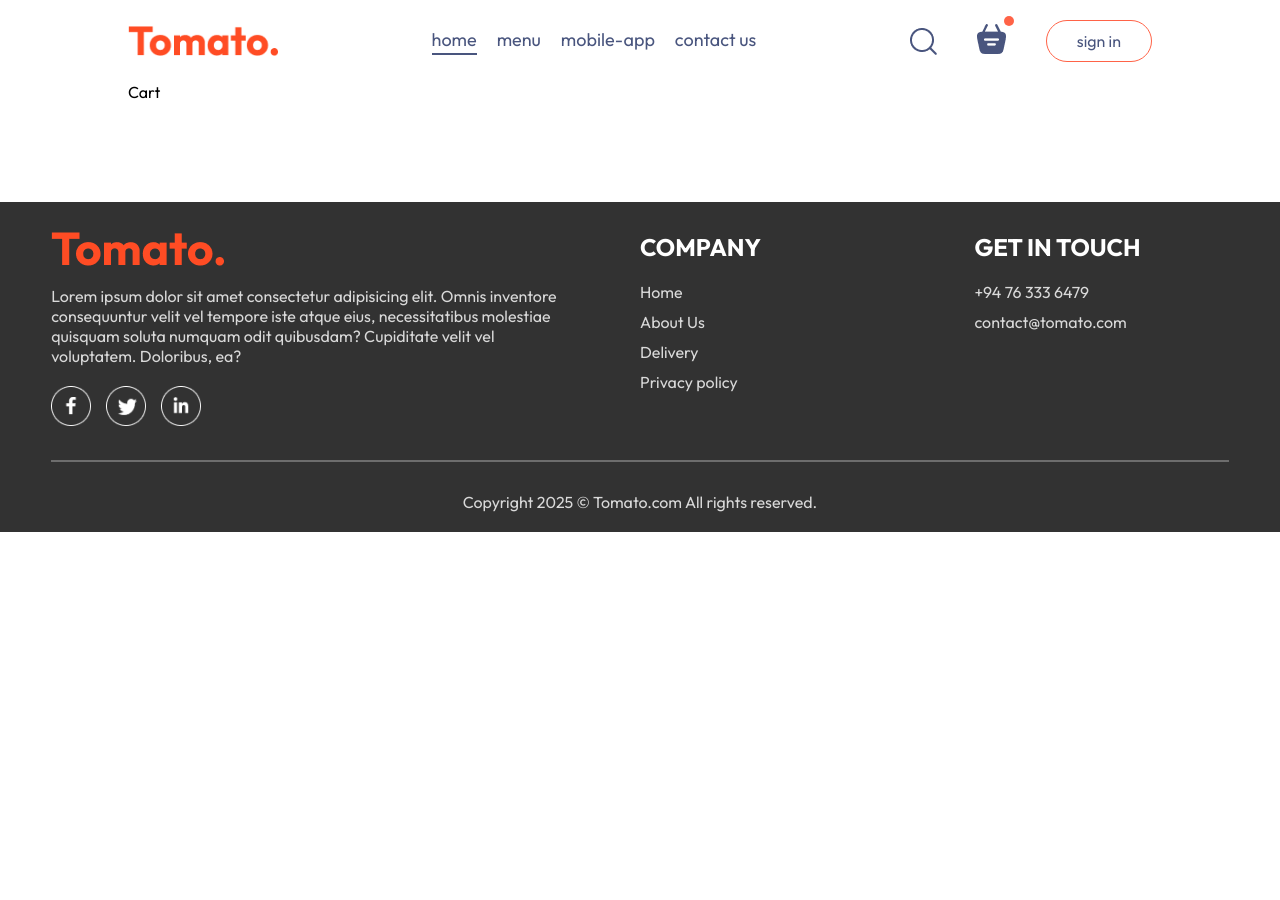
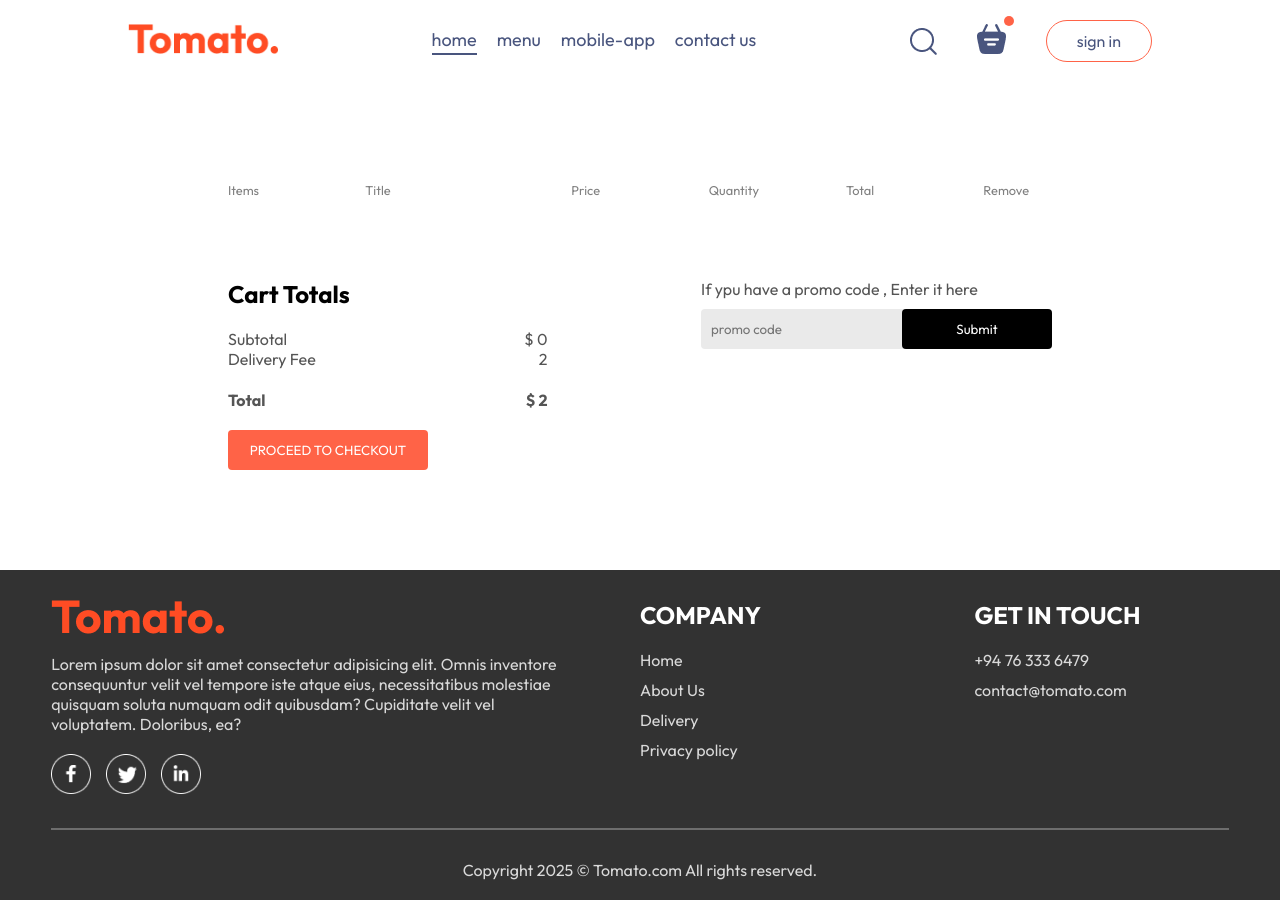
Before and after one commit to BanukaWeerapperuma/FoodDeliveryApp, a React (Vite) app in the folder frontend/: page /cart in a window 1280 px wide. Before the commit the page ends 800 px from the top, so only its background shows below. Built offline with nearby package versions, Linux system fonts and the light colour scheme.

Commit message:
create cart

```diff
--- a/frontend/index.html
+++ b/frontend/index.html
@@ -11,3 +11,5 @@
     <script type="module" src="/src/main.jsx"></script>
   </body>
 </html>
+
+<!-- 07.25 remending -->
--- a/frontend/src/Components/LoginPopUp/LoginPopUp.css
+++ b/frontend/src/Components/LoginPopUp/LoginPopUp.css
@@ -10,7 +10,7 @@
 .login-popup-container{
     place-self: center;
     width: max(23vw , 330px);
-    color: rgb(240, 224, 224);
+    color: rgb(170, 157, 157);
     background-color: white;
     display: flex;
     flex-direction: column;
@@ -21,7 +21,6 @@
     animation: fadeIn 0.5s;
 }
 
-
 .login-popup-title{
     display: flex;
     justify-content: space-between;
@@ -29,12 +28,10 @@
     color: black;
 }
 
-
 .login-popup-title img{
     width: 16px;
     cursor: pointer;
 }
-
 
 .login-popup-inputs{
     display: flex;
@@ -47,9 +44,7 @@
     padding: 10px;
     border: 1px solid rgb(240, 224, 224);
     border-radius: 5px;
-
 }
-
 
 .login-popup-container button{
     padding: 10px;
@@ -78,3 +73,7 @@
     cursor: pointer;
     font-weight: 500;
 }
+
+.login-popup p span:hover{
+    text-decoration: underline;
+}
--- a/frontend/src/Components/Navbar/Navbar.jsx
+++ b/frontend/src/Components/Navbar/Navbar.jsx
@@ -11,8 +11,7 @@
   const [menu , setMenu] = useState("home")
   return (
     <div className='navbar'>
-      <img src={assets.logo} alt="" className="logo" />
-
+      <Link to="/"><img src={assets.logo} alt="" className="logo" /></Link>
       <ul className="navbar-menu">
         <Link to="/" onClick={() => setMenu("home")} className={menu==="home"?"active":""}>home</Link>
         <a href='#explore-menu' onClick={() => setMenu("menu")} className={menu==="menu"?"active":""}>menu</a>
@@ -23,7 +22,8 @@
       <div className="navbar-right">
         <img src={assets.search_icon} alt="search-icon" />
         <div className="navbar-search-icon">
-          <img src={assets.basket_icon} alt="basket-icon" />
+          <Link to ="/cart"><img src={assets.basket_icon} alt="basket-icon" /></Link>
+
           <div className="dot"></div>
         </div>
         <button onClick={()=>setShowLogin(true)}>sign in</button>
--- a/frontend/src/context/StoreContext.jsx
+++ b/frontend/src/context/StoreContext.jsx
@@ -23,17 +23,27 @@
             setCartItems((prev)=>({...prev , [itemId]:prev[itemId]-1}))
         }
 
-        useEffect(()=>{
-            console.log(cartItems);
-        },[cartItems])
 
+    const getTotalCartAmount =() =>{
+        let totalAmount =0;
+
+        for (const item in cartItems){
+            if(cartItems[item]>0){
+                let itemInfo =food_list.find((product) =>product._id===item);
+                totalAmount += itemInfo.price*cartItems[item]
+            }
+        }
+
+        return totalAmount;
+    }
 
     const contextValue = {
         food_list ,
         cartItems ,
         setCartItems ,
         addToCart ,
-        removeFromCart
+        removeFromCart,
+        getTotalCartAmount
 
     }
     return (
--- a/frontend/src/pages/Cart/Cart.css
+++ b/frontend/src/pages/Cart/Cart.css
@@ -0,0 +1,119 @@
+.cart{
+    margin: 100px;
+}
+
+.cart-items-title{
+    display: grid;
+    grid-template-columns: 1fr 1.5fr 1fr 1fr 1fr 0.5fr;
+    align-items: center;
+    color: gray;
+    font-size: max(1vw , 12px);
+}
+
+.cart-items-item{
+    margin: 10px 0px;
+    color: black;
+}
+
+.cart-items-item img{
+    width: 50px;
+}
+
+.cart hr{
+    height: 1px;
+    border-color: #e2e2e2;
+    border: none;
+}
+
+.cart-items-item .cross{
+    cursor: pointer;
+}
+
+
+.cart-bottom{
+    margin-top: 80px;
+    display: flex;
+    justify-content: space-between;
+    gap: max(12vw , 20px);
+}
+
+.cart-total{
+    flex: 1;
+    display: flex;
+    flex-direction: column;
+    gap: 20px;
+}
+
+.cart-total-details{
+    display: flex;
+    justify-content: space-between;
+    color: #555;
+
+}
+
+.cart-total hr{
+    margin: 10px 0px;
+}
+
+.cart-total button{
+    border: none;
+    color: white;
+    background-color: tomato ;
+    width: max(15vw , 200px);
+    padding: 12px 0px;
+    border-radius: 4px;
+    cursor: pointer;
+
+}
+
+
+.cart-promocode{
+    flex: 1;
+}
+
+.cart-promocode p{
+    color: #555;
+}
+
+
+.cart-promocode-input{
+    margin-top: 10px;
+    display: flex;
+    justify-content: space-between;
+    align-items: center;
+    background-color: #eaeaea;
+    border-radius: 4px;
+
+}
+
+.cart-promocode-input input{
+    background: transparent;
+    border: none;
+    outline: none;
+    padding-left: 10px;
+
+}
+
+.cart-promocode-input button{
+    width: max(10vw , 150px);
+    padding: 12px 5px;
+    background-color: black;
+    border: none;
+    color: white;
+    border-radius: 4px;
+}
+
+
+
+
+/* responsive */
+
+@media (max-width:750px){
+    .cart-bottom{
+        flex-direction: column-reverse;
+    }
+
+    .cart-promocode{
+        justify-content: start;
+    }
+}
--- a/frontend/src/pages/Cart/Cart.jsx
+++ b/frontend/src/pages/Cart/Cart.jsx
@@ -1,9 +1,77 @@
 import React from 'react'
 import './Cart.css'
+import { useContext } from 'react'
+import { StoreContext } from '../../context/StoreContext'
 
 const Cart = () => {
+
+        const { cartItems , food_list , removeFromCart , getTotalCartAmount } = useContext (StoreContext);
+
+
+
   return (
-    <div>Cart</div>
+    <div className="cart">
+      <div className="cart-items">
+        <div className="cart-items-title">
+          <p>Items</p>
+          <p>Title</p>
+          <p>Price</p>
+          <p>Quantity</p>
+          <p>Total</p>
+          <p>Remove</p>
+        </div>
+        <hr />
+        {food_list.map((item , index)=>{
+            if(cartItems[item._id]>0){
+              return(
+                <div>
+                  <div className="cart-items-title cart-items-item">
+                  <img src={item.image} alt="" />
+                  <p>{item.name}</p>
+                  <p>$ {item.price}</p>
+                  <p>{cartItems[item._id]}</p>
+                  <p>$ {item.price*cartItems[item._id]}</p>
+                  <p onClick={()=>removeFromCart(item._id)} className='cross'>x</p>
+                </div>
+                <hr />
+                </div>
+              )
+            }
+        })}
+      </div>
+
+      <div className="cart-bottom">
+        <div className="cart-total">
+          <h2>Cart Totals</h2>
+          <div>
+            <div className="cart-total-details">
+              <p>Subtotal</p>
+              <p>$ {getTotalCartAmount()}</p>
+            </div>
+            <div className="cart-total-details">
+              <p>Delivery Fee</p>
+              <p>{2}</p>
+            </div>
+            <hr />
+            <div className="cart-total-details">
+              <b>Total</b>
+              <b>$ {getTotalCartAmount()+2}</b>
+            </div>
+
+          </div>
+          <button>PROCEED TO CHECKOUT</button>
+        </div>
+        <div className="cart-promocode">
+          <div>
+            <p>If ypu have a promo code , Enter it here</p>
+            <div className="cart-promocode-input">
+              <input type="text" placeholder='promo code'/>
+              <button>Submit</button>
+            </div>
+          </div>
+        </div>
+      </div>
+    </div>
   )
 }
 
```
